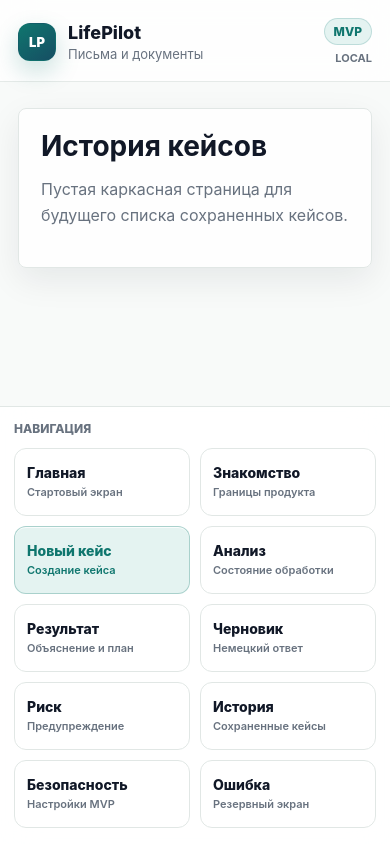
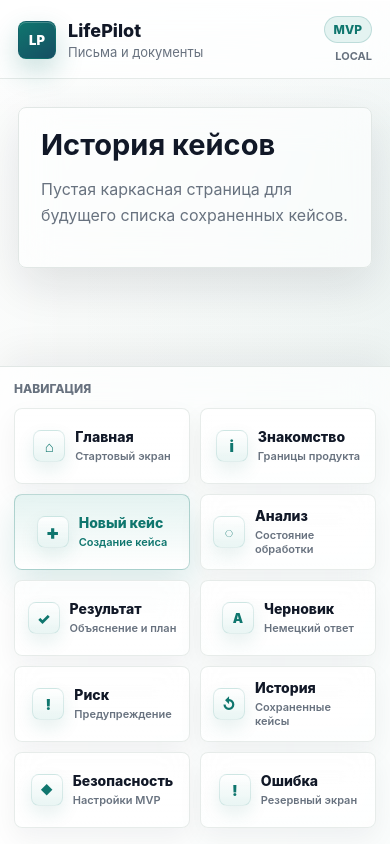
Before and after one commit to Dezus13/Lifepilot, a Next.js app: page /history in a window 390 px wide. Built offline with nearby package versions, Linux system fonts and the light colour scheme.

Commit message:
ui: premium mobile polish

```diff
--- a/app/components/MainNavigation.tsx
+++ b/app/components/MainNavigation.tsx
@@ -1,16 +1,16 @@
 import Link from "next/link";
 
 const links = [
-  { href: "/", label: "Главная", description: "Стартовый экран" },
-  { href: "/onboarding", label: "Знакомство", description: "Границы продукта" },
-  { href: "/case/new", label: "Новый кейс", description: "Создание кейса", primary: true },
-  { href: "/case/analyzing", label: "Анализ", description: "Состояние обработки" },
-  { href: "/case/result", label: "Результат", description: "Объяснение и план" },
-  { href: "/case/draft", label: "Черновик", description: "Немецкий ответ" },
-  { href: "/case/high-risk", label: "Риск", description: "Предупреждение" },
-  { href: "/history", label: "История", description: "Сохраненные кейсы" },
-  { href: "/settings/safety", label: "Безопасность", description: "Настройки MVP" },
-  { href: "/error", label: "Ошибка", description: "Резервный экран" }
+  { href: "/", label: "Главная", description: "Стартовый экран", icon: "home" },
+  { href: "/onboarding", label: "Знакомство", description: "Границы продукта", icon: "info" },
+  { href: "/case/new", label: "Новый кейс", description: "Создание кейса", icon: "plus", primary: true },
+  { href: "/case/analyzing", label: "Анализ", description: "Состояние обработки", icon: "scan" },
+  { href: "/case/result", label: "Результат", description: "Объяснение и план", icon: "result" },
+  { href: "/case/draft", label: "Черновик", description: "Немецкий ответ", icon: "draft" },
+  { href: "/case/high-risk", label: "Риск", description: "Предупреждение", icon: "risk" },
+  { href: "/history", label: "История", description: "Сохраненные кейсы", icon: "history" },
+  { href: "/settings/safety", label: "Безопасность", description: "Настройки MVP", icon: "shield" },
+  { href: "/error", label: "Ошибка", description: "Резервный экран", icon: "error" }
 ];
 
 export function MainNavigation() {
@@ -23,8 +23,11 @@ export function MainNavigation() {
           href={link.href}
           key={link.href}
         >
-          <span>{link.label}</span>
-          <small>{link.description}</small>
+          <span className={`nav-icon nav-icon-${link.icon}`} aria-hidden="true" />
+          <span className="nav-link-copy">
+            <span>{link.label}</span>
+            <small>{link.description}</small>
+          </span>
         </Link>
       ))}
     </nav>
--- a/app/globals.css
+++ b/app/globals.css
@@ -4,7 +4,8 @@
   --frame: #f8faf9;
   --surface: #ffffff;
   --surface-muted: #eef3f2;
-  --surface-raised: rgba(255, 255, 255, 0.86);
+  --surface-raised: rgba(255, 255, 255, 0.74);
+  --surface-glass: rgba(255, 255, 255, 0.62);
   --text: #111827;
   --text-muted: #68727f;
   --line: #e1e7e5;
@@ -12,12 +13,14 @@
   --accent: #0f766e;
   --accent-strong: #0b5f59;
   --accent-soft: #e4f3f1;
+  --accent-faint: rgba(15, 118, 110, 0.08);
   --warning-line: #ead28a;
   --warning-surface: #fff8e6;
   --warning-text: #6b4b00;
   --focus: #8bd3cc;
-  --shadow: 0 24px 70px rgba(17, 24, 39, 0.12);
-  --shadow-soft: 0 12px 34px rgba(17, 24, 39, 0.08);
+  --shadow: 0 28px 80px rgba(17, 24, 39, 0.15);
+  --shadow-soft: 0 14px 40px rgba(17, 24, 39, 0.09);
+  --shadow-glass: 0 18px 46px rgba(17, 24, 39, 0.1);
 }
 
 * {
@@ -32,7 +35,9 @@ body {
 
 body {
   background:
-    linear-gradient(180deg, #fbfcfb 0%, var(--background) 42%, #e9f0f2 100%);
+    linear-gradient(135deg, rgba(15, 118, 110, 0.08) 0%, rgba(255, 255, 255, 0) 32%),
+    linear-gradient(225deg, rgba(22, 78, 99, 0.08) 0%, rgba(255, 255, 255, 0) 30%),
+    linear-gradient(180deg, #fbfcfb 0%, var(--background) 44%, #e8eff1 100%);
   color: var(--text);
   font-family: Inter, ui-sans-serif, system-ui, -apple-system, BlinkMacSystemFont, "Segoe UI", sans-serif;
   font-size: 16px;
@@ -61,7 +66,25 @@ a {
   min-height: 100dvh;
   flex-direction: column;
   margin: 0 auto;
-  background: var(--frame);
+  background:
+    linear-gradient(180deg, rgba(255, 255, 255, 0.72) 0%, rgba(248, 250, 249, 0.92) 28%, var(--frame) 100%);
+  position: relative;
+  overflow: hidden;
+}
+
+.mobile-frame::before {
+  content: "";
+  position: absolute;
+  inset: 0;
+  pointer-events: none;
+  background:
+    linear-gradient(180deg, rgba(255, 255, 255, 0.72) 0%, rgba(255, 255, 255, 0) 16%),
+    linear-gradient(90deg, rgba(255, 255, 255, 0.42) 0%, rgba(255, 255, 255, 0) 18%, rgba(15, 118, 110, 0.04) 100%);
+}
+
+.mobile-frame > * {
+  position: relative;
+  z-index: 1;
 }
 
 .mobile-header {
@@ -70,9 +93,11 @@ a {
   justify-content: space-between;
   gap: 18px;
   border-bottom: 1px solid rgba(225, 231, 229, 0.86);
-  padding: calc(18px + env(safe-area-inset-top)) 18px 16px;
-  background: rgba(255, 255, 255, 0.82);
-  backdrop-filter: blur(18px);
+  padding: calc(16px + env(safe-area-inset-top)) 18px 15px;
+  background: rgba(255, 255, 255, 0.68);
+  box-shadow: 0 1px 0 rgba(255, 255, 255, 0.72) inset;
+  -webkit-backdrop-filter: blur(22px) saturate(150%);
+  backdrop-filter: blur(22px) saturate(150%);
 }
 
 .mobile-brand {
@@ -90,11 +115,11 @@ a {
   align-items: center;
   justify-content: center;
   border: 1px solid rgba(15, 118, 110, 0.18);
-  border-radius: 12px;
+  border-radius: 8px;
   color: #ffffff;
   background:
     linear-gradient(145deg, var(--accent) 0%, #164e63 100%);
-  box-shadow: 0 10px 24px rgba(15, 118, 110, 0.22);
+  box-shadow: 0 12px 28px rgba(15, 118, 110, 0.24), 0 1px 0 rgba(255, 255, 255, 0.22) inset;
   font-size: 13px;
   font-weight: 900;
   letter-spacing: 0;
@@ -150,14 +175,14 @@ a {
 
 .mobile-title {
   margin: 0;
-  font-size: 28px;
-  line-height: 1.08;
+  font-size: 29px;
+  line-height: 1.06;
   letter-spacing: 0;
 }
 
 .mobile-content {
   flex: 1;
-  padding: 26px 18px 28px;
+  padding: 28px 18px 30px;
 }
 
 .mobile-navigation {
@@ -165,9 +190,11 @@ a {
   grid-template-columns: repeat(2, minmax(0, 1fr));
   gap: 10px;
   border-top: 1px solid var(--line);
-  background: rgba(255, 255, 255, 0.88);
+  background: rgba(255, 255, 255, 0.68);
   padding: 14px 14px calc(16px + env(safe-area-inset-bottom));
-  backdrop-filter: blur(18px);
+  box-shadow: 0 -12px 36px rgba(17, 24, 39, 0.06);
+  -webkit-backdrop-filter: blur(22px) saturate(150%);
+  backdrop-filter: blur(22px) saturate(150%);
 }
 
 .navigation-title {
@@ -182,20 +209,95 @@ a {
 
 .nav-link {
   display: flex;
-  min-height: 68px;
-  flex-direction: column;
-  align-items: flex-start;
+  min-height: 76px;
+  align-items: center;
   justify-content: center;
-  gap: 4px;
-  border: 1px solid var(--line);
-  border-radius: 12px;
-  padding: 11px 12px;
+  gap: 10px;
+  border: 1px solid rgba(225, 231, 229, 0.78);
+  border-radius: 8px;
+  padding: 12px;
   color: var(--text);
-  background: rgba(255, 255, 255, 0.72);
+  background:
+    linear-gradient(180deg, rgba(255, 255, 255, 0.82) 0%, rgba(255, 255, 255, 0.58) 100%);
   font-size: 14px;
   font-weight: 780;
-  box-shadow: 0 1px 0 rgba(255, 255, 255, 0.78) inset;
-  transition: border-color 140ms ease, background-color 140ms ease, transform 140ms ease, box-shadow 140ms ease;
+  box-shadow: 0 1px 0 rgba(255, 255, 255, 0.82) inset, 0 10px 26px rgba(17, 24, 39, 0.05);
+  -webkit-backdrop-filter: blur(16px) saturate(140%);
+  backdrop-filter: blur(16px) saturate(140%);
+  transition: border-color 160ms ease, background-color 160ms ease, transform 160ms ease, box-shadow 160ms ease;
+}
+
+.nav-icon {
+  display: inline-flex;
+  width: 32px;
+  height: 32px;
+  flex: 0 0 auto;
+  align-items: center;
+  justify-content: center;
+  border: 1px solid rgba(15, 118, 110, 0.12);
+  border-radius: 8px;
+  color: var(--accent);
+  background:
+    linear-gradient(180deg, rgba(255, 255, 255, 0.92) 0%, rgba(228, 243, 241, 0.82) 100%);
+  box-shadow: 0 8px 18px rgba(15, 118, 110, 0.1);
+  font-size: 15px;
+  font-weight: 900;
+  line-height: 1;
+}
+
+.nav-icon::before {
+  content: "";
+}
+
+.nav-icon-home::before {
+  content: "⌂";
+}
+
+.nav-icon-info::before {
+  content: "i";
+}
+
+.nav-icon-plus::before {
+  content: "+";
+  font-size: 20px;
+}
+
+.nav-icon-scan::before {
+  content: "◌";
+}
+
+.nav-icon-result::before {
+  content: "✓";
+}
+
+.nav-icon-draft::before {
+  content: "A";
+  font-size: 13px;
+}
+
+.nav-icon-risk::before,
+.nav-icon-error::before {
+  content: "!";
+}
+
+.nav-icon-history::before {
+  content: "↺";
+}
+
+.nav-icon-shield::before {
+  content: "◆";
+  font-size: 12px;
+}
+
+.nav-link-copy {
+  display: grid;
+  min-width: 0;
+  gap: 3px;
+}
+
+.nav-link-copy > span {
+  line-height: 1.2;
+  overflow-wrap: anywhere;
 }
 
 .nav-link small {
@@ -207,13 +309,14 @@ a {
 }
 
 .nav-link:hover {
-  border-color: var(--line-strong);
-  background: var(--surface);
-  box-shadow: var(--shadow-soft);
+  border-color: rgba(15, 118, 110, 0.18);
+  background: rgba(255, 255, 255, 0.86);
+  box-shadow: 0 16px 34px rgba(17, 24, 39, 0.09);
+  transform: translateY(-1px);
 }
 
 .nav-link:active {
-  transform: translateY(1px);
+  transform: translateY(0);
 }
 
 .nav-link:focus-visible {
@@ -223,8 +326,10 @@ a {
 
 .nav-link-primary {
   border-color: rgba(15, 118, 110, 0.28);
-  background: var(--accent-soft);
+  background:
+    linear-gradient(180deg, rgba(228, 243, 241, 0.98) 0%, rgba(255, 255, 255, 0.78) 100%);
   color: var(--accent);
+  box-shadow: 0 14px 32px rgba(15, 118, 110, 0.14);
 }
 
 .nav-link-primary small {
@@ -237,25 +342,26 @@ a {
   align-items: center;
   justify-content: center;
   border: 1px solid rgba(15, 118, 110, 0.2);
-  border-radius: 14px;
+  border-radius: 8px;
   padding: 13px 16px;
   color: #ffffff;
   background:
-    linear-gradient(180deg, #12857c 0%, var(--accent-strong) 100%);
+    linear-gradient(180deg, #15a194 0%, #0f766e 42%, var(--accent-strong) 100%);
   font: inherit;
   font-weight: 850;
-  box-shadow: 0 14px 28px rgba(15, 118, 110, 0.24);
+  box-shadow: 0 16px 32px rgba(15, 118, 110, 0.26), 0 1px 0 rgba(255, 255, 255, 0.24) inset;
   transition: transform 140ms ease, box-shadow 140ms ease, background-color 140ms ease;
 }
 
 .button:hover {
   background:
-    linear-gradient(180deg, #0f766e 0%, #094e49 100%);
-  box-shadow: 0 16px 34px rgba(15, 118, 110, 0.28);
+    linear-gradient(180deg, #128f85 0%, #0f766e 42%, #094e49 100%);
+  box-shadow: 0 18px 38px rgba(15, 118, 110, 0.3), 0 1px 0 rgba(255, 255, 255, 0.24) inset;
+  transform: translateY(-1px);
 }
 
 .button:active {
-  transform: translateY(1px);
+  transform: translateY(0);
 }
 
 .button:focus-visible {
@@ -278,28 +384,32 @@ a {
 .placeholder-panel {
   border: 1px solid var(--line);
   border-radius: 8px;
-  background: var(--surface-raised);
+  background: var(--surface-glass);
   padding: 22px;
-  box-shadow: var(--shadow-soft);
+  box-shadow: var(--shadow-glass);
+  -webkit-backdrop-filter: blur(18px) saturate(145%);
+  backdrop-filter: blur(18px) saturate(145%);
 }
 
 .flow-page {
   display: grid;
-  gap: 20px;
+  gap: 22px;
+  animation: rise-in 260ms ease-out both;
 }
 
 .flow-heading {
   display: grid;
-  gap: 11px;
+  gap: 12px;
 }
 
 .flow-heading p {
   margin: 0;
+  max-width: 36rem;
 }
 
 .case-form {
   display: grid;
-  gap: 14px;
+  gap: 16px;
 }
 
 .field-label,
@@ -314,17 +424,20 @@ a {
 
 .case-textarea {
   width: 100%;
-  min-height: 250px;
+  min-height: 270px;
   resize: vertical;
-  border: 1px solid var(--line);
+  border: 1px solid rgba(225, 231, 229, 0.82);
   border-radius: 8px;
-  padding: 16px;
+  padding: 17px;
   color: var(--text);
-  background: rgba(255, 255, 255, 0.88);
+  background:
+    linear-gradient(180deg, rgba(255, 255, 255, 0.9) 0%, rgba(255, 255, 255, 0.7) 100%);
   font: inherit;
   font-size: 16px;
   line-height: 1.6;
-  box-shadow: 0 1px 0 rgba(255, 255, 255, 0.9) inset, var(--shadow-soft);
+  box-shadow: 0 1px 0 rgba(255, 255, 255, 0.9) inset, var(--shadow-glass);
+  -webkit-backdrop-filter: blur(18px) saturate(145%);
+  backdrop-filter: blur(18px) saturate(145%);
   transition: border-color 140ms ease, box-shadow 140ms ease, background-color 140ms ease;
 }
 
@@ -337,19 +450,21 @@ a {
   outline: 3px solid var(--focus);
   outline-offset: 2px;
   background: var(--surface);
-  box-shadow: 0 0 0 1px rgba(15, 118, 110, 0.16), var(--shadow-soft);
+  box-shadow: 0 0 0 1px rgba(15, 118, 110, 0.16), 0 18px 44px rgba(15, 118, 110, 0.12);
 }
 
 .inline-warning {
   border: 1px solid var(--warning-line);
   border-radius: 8px;
   margin: 0;
-  padding: 13px 14px;
+  padding: 14px 15px;
   color: var(--warning-text);
-  background: var(--warning-surface);
+  background: rgba(255, 248, 230, 0.82);
   font-size: 14px;
   line-height: 1.5;
   box-shadow: 0 8px 22px rgba(107, 75, 0, 0.06);
+  -webkit-backdrop-filter: blur(14px) saturate(130%);
+  backdrop-filter: blur(14px) saturate(130%);
 }
 
 .primary-action {
@@ -370,25 +485,29 @@ a {
   border: 6px solid var(--accent-soft);
   border-top-color: var(--accent);
   border-radius: 999px;
-  box-shadow: 0 10px 28px rgba(15, 118, 110, 0.14);
+  box-shadow: 0 10px 28px rgba(15, 118, 110, 0.14), 0 0 0 12px rgba(15, 118, 110, 0.04);
   animation: loader-spin 900ms linear infinite;
 }
 
 .status-card,
 .result-card {
   display: grid;
-  gap: 10px;
-  border: 1px solid var(--line);
+  gap: 12px;
+  border: 1px solid rgba(225, 231, 229, 0.78);
   border-radius: 8px;
-  background: var(--surface-raised);
-  padding: 18px;
-  box-shadow: var(--shadow-soft);
+  background:
+    linear-gradient(180deg, rgba(255, 255, 255, 0.82) 0%, rgba(255, 255, 255, 0.62) 100%);
+  padding: 19px;
+  box-shadow: var(--shadow-glass);
+  -webkit-backdrop-filter: blur(18px) saturate(145%);
+  backdrop-filter: blur(18px) saturate(145%);
 }
 
 .result-card-hero {
-  border-color: rgba(15, 118, 110, 0.2);
+  border-color: rgba(15, 118, 110, 0.18);
   background:
-    linear-gradient(180deg, rgba(255, 255, 255, 0.96) 0%, rgba(238, 247, 245, 0.86) 100%);
+    linear-gradient(180deg, rgba(255, 255, 255, 0.9) 0%, rgba(228, 243, 241, 0.68) 100%);
+  box-shadow: 0 20px 48px rgba(15, 118, 110, 0.1);
 }
 
 .status-card span {
@@ -405,7 +524,8 @@ a {
 
 .warning-card {
   border-color: var(--warning-line);
-  background: var(--warning-surface);
+  background:
+    linear-gradient(180deg, rgba(255, 250, 236, 0.92) 0%, rgba(255, 248, 230, 0.76) 100%);
 }
 
 .risk-value {
@@ -418,7 +538,8 @@ a {
 }
 
 .recommendations-card {
-  background: var(--surface);
+  background:
+    linear-gradient(180deg, rgba(255, 255, 255, 0.86) 0%, rgba(255, 255, 255, 0.64) 100%);
 }
 
 .clean-list {
@@ -436,9 +557,9 @@ a {
 }
 
 .draft-card {
-  gap: 14px;
+  gap: 15px;
   background:
-    linear-gradient(180deg, #ffffff 0%, #fbfcfb 100%);
+    linear-gradient(180deg, rgba(255, 255, 255, 0.92) 0%, rgba(251, 252, 251, 0.72) 100%);
   line-height: 1.72;
 }
 
@@ -469,6 +590,29 @@ a {
   }
 }
 
+@keyframes rise-in {
+  from {
+    opacity: 0;
+    transform: translateY(8px);
+  }
+
+  to {
+    opacity: 1;
+    transform: translateY(0);
+  }
+}
+
+@media (prefers-reduced-motion: reduce) {
+  *,
+  *::before,
+  *::after {
+    animation-duration: 1ms !important;
+    animation-iteration-count: 1 !important;
+    scroll-behavior: auto !important;
+    transition-duration: 1ms !important;
+  }
+}
+
 @media (min-width: 720px) {
   .mobile-shell {
     padding: 26px 0;
```
Also changed, not shown: 1 other file (tests, documents, lock files or other folders).
